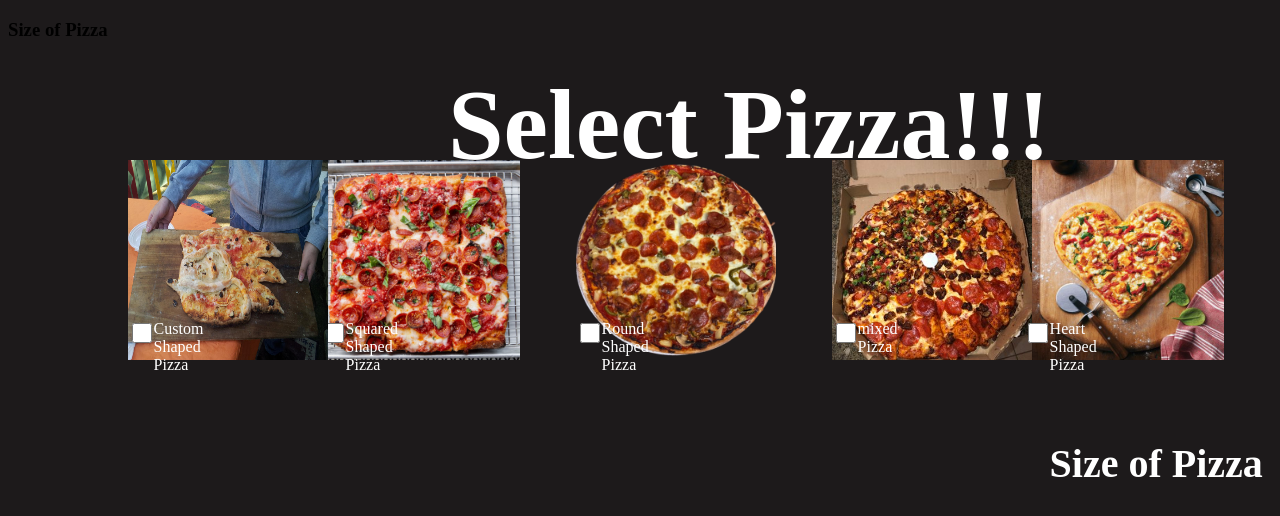
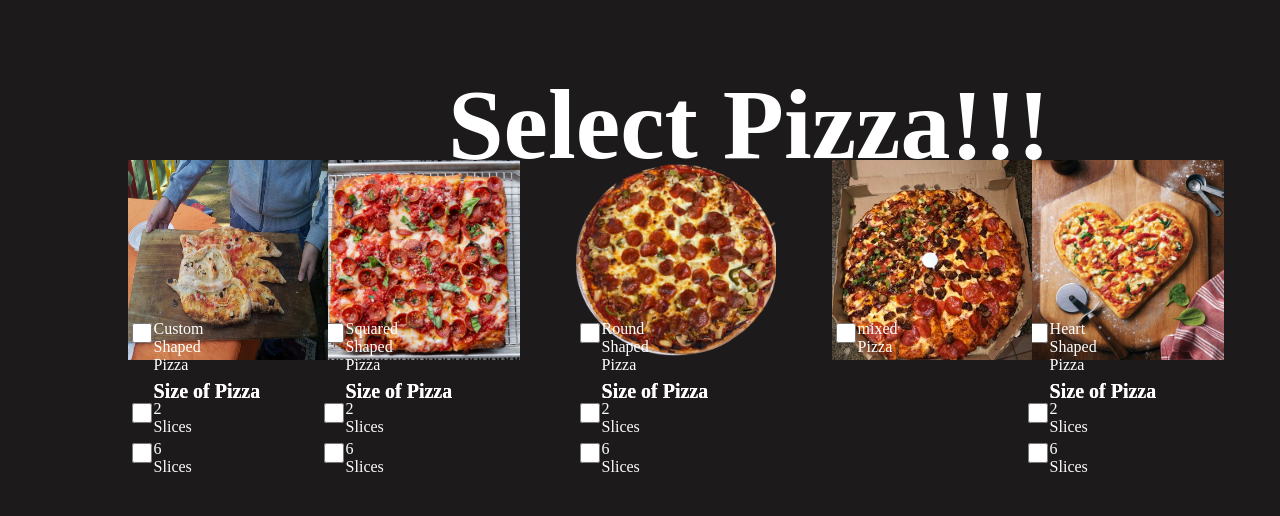
Before and after one commit to lochleaf/comp1002_lessons, a PHP site: page /order-window.html in a window 1280 px wide. Shown: the top 516 px of the page. Run offline with PHP 8.4, Linux system fonts and the light colour scheme.

Commit message:
made checkbox/text/organized it
i think i put too much in my styles.css file

```diff
--- a/assignment-1/css/styles.css
+++ b/assignment-1/css/styles.css
@@ -252,29 +252,157 @@ a{
 }
 .tilepizzasize1{
     color: white;
-    font-size: 40px;
+    font-size: 20px;
     position: absolute;
-    top: 50%;
+    top: 45%;
     left: 82%
 }
 .tilepizzasize2{
     color: white;
-    font-size: 40px;
+    font-size: 20px;
     position: absolute;
-    top: 50%;
-    left: 67%
+    top: 45%;
+    left: 47%
 }
 .tilepizzasize3{
     color: white;
-    font-size: 40px;
+    font-size: 20px;
     position: absolute;
-    top: 50%;
+    top: 45%;
     left: 27%
 }
 .tilepizzasize4{
     color: white;
-    font-size: 40px;
+    font-size: 20px;
     position: absolute;
-    top: 50%;
+    top: 45%;
     left: 12%
 }
+.checkbox1-1{
+  position: absolute;
+    top: 50%;
+    left: 80%;
+    width: 20px;
+    height: 20px;
+    color: white;
+}
+.checkbox2-1{
+  position: absolute;
+    top: 50%;
+    left: 45%;
+    width: 20px;
+    height: 20px;
+    color: white;
+}
+.checkbox3-1{
+  position: absolute;
+    top: 50%;
+    left: 25%;
+    width: 20px;
+    height: 20px;
+    color: white;
+}
+.checkbox4-1{
+  position: absolute;
+    top: 50%;
+    left: 10%;
+    width: 20px;
+    height: 20px;
+    color: white;
+}
+.textcheckbox1-1{
+  position: absolute;
+    top: 50%;
+    left: 82%;
+    width: 20px;
+    height: 20px;
+    color: white;
+}
+.textcheckbox2-1{
+  position: absolute;
+    top: 50%;
+    left: 47%;
+    width: 20px;
+    height: 20px;
+    color: white;
+}
+.textcheckbox3-1{
+  position: absolute;
+    top: 50%;
+    left: 27%;
+    width: 20px;
+    height: 20px;
+    color: white;
+}
+.textcheckbox4-1{
+  position: absolute;
+    top: 50%;
+    left: 12%;
+    width: 20px;
+    height: 20px;
+    color: white;
+}
+.checkbox1-2{
+  position: absolute;
+    top: 55%;
+    left: 80%;
+    width: 20px;
+    height: 20px;
+    color: white;
+}
+.checkbox2-2{
+  position: absolute;
+    top: 55%;
+    left: 45%;
+    width: 20px;
+    height: 20px;
+    color: white;
+}
+.checkbox3-2{
+  position: absolute;
+    top: 55%;
+    left: 25%;
+    width: 20px;
+    height: 20px;
+    color: white;
+}
+.checkbox4-2{
+  position: absolute;
+    top: 55%;
+    left: 10%;
+    width: 20px;
+    height: 20px;
+    color: white;
+}
+.textcheckbox1-2{
+  position: absolute;
+    top: 55%;
+    left: 82%;
+    width: 20px;
+    height: 20px;
+    color: white;
+}
+.textcheckbox2-2{
+  position: absolute;
+    top: 55%;
+    left: 47%;
+    width: 20px;
+    height: 20px;
+    color: white;
+}
+.textcheckbox3-2{
+  position: absolute;
+    top: 55%;
+    left: 27%;
+    width: 20px;
+    height: 20px;
+    color: white;
+}
+.textcheckbox4-2{
+  position: absolute;
+    top: 55%;
+    left: 12%;
+    width: 20px;
+    height: 20px;
+    color: white;
+}
--- a/assignment-1/order-window.html
+++ b/assignment-1/order-window.html
@@ -17,8 +17,12 @@
 
 		<!-- 1.1 -->
 		<h3 class="tilepizzasize1">Size of Pizza</h3>
-		<input type="checkbox" id="myCheckbox" name="option1" value="yes" class="checkbox1">
-		<label for="myCheckbox1" class="textcheckbox1"></label>
+		<input type="checkbox" id="myCheckbox" name="option1" value="yes" class="checkbox1-1">
+		<label for="myCheckbox1" class="textcheckbox1-1">2 Slices</label>
+		<!-- 1.2 -->
+		<h3 class="tilepizzasize1">Size of Pizza</h3>
+		<input type="checkbox" id="myCheckbox" name="option1" value="yes" class="checkbox1-2">
+		<label for="myCheckbox1" class="textcheckbox1-2">6 Slices</label>
 
 		<!-- 2 -->
         <img id="image_canv" src="images/round-pizza-mix.jpg" class="potion2">
@@ -30,18 +34,40 @@
 		<input type="checkbox" id="myCheckbox" name="option1" value="yes" class="checkbox3">
 		<label for="myCheckbox3" class="textcheckbox3">Round Shaped Pizza</label>
 
-		<!-- 2.1 -->
-		<h3>Size of Pizza</h3>
-		<input type="checkbox" id="myCheckbox" name="option1" value="yes" class="checkbox1">
-		<label for="myCheckbox1" class="textcheckbox1"></label>
+		<!-- 3.1 -->
+		<h3 class="tilepizzasize2">Size of Pizza</h3>
+		<input type="checkbox" id="myCheckbox" name="option1" value="yes" class="checkbox2-1">
+		<label for="myCheckbox1" class="textcheckbox2-1">2 Slices</label>
+		<!-- 3.2 -->
+		<h3 class="tilepizzasize2">Size of Pizza</h3>
+		<input type="checkbox" id="myCheckbox" name="option1" value="yes" class="checkbox2-2">
+		<label for="myCheckbox1" class="textcheckbox2-2">6 Slices</label>
 
 		<!-- 4 -->
         <img id="image_canv" src="images/squared-pizza.avif" class="potion4">
 		<input type="checkbox" id="myCheckbox" name="option1" value="yes" class="checkbox4">
 		<label for="myCheckbox4" class="textcheckbox4">Squared Shaped Pizza</label>
 
+		<!-- 4.1 -->
+		<h3 class="tilepizzasize3">Size of Pizza</h3>
+		<input type="checkbox" id="myCheckbox" name="option1" value="yes" class="checkbox3-1">
+		<label for="myCheckbox1" class="textcheckbox3-1">2 Slices</label>
+		<!-- 4.2 -->
+		<h3 class="tilepizzasize3">Size of Pizza</h3>
+		<input type="checkbox" id="myCheckbox" name="option1" value="yes" class="checkbox3-2">
+		<label for="myCheckbox1" class="textcheckbox3-2">6 Slices</label>
+
 		<!-- 5 -->
         <img id="image_canv" src="images/custom-pizza.jpg" class="potion5">
 		<input type="checkbox" id="myCheckbox" name="option1" value="yes" class="checkbox5">
 		<label for="myCheckbox5" class="textcheckbox5">Custom Shaped Pizza</label>
+
+		<!-- 5.1 -->
+		<h3 class="tilepizzasize4">Size of Pizza</h3>
+		<input type="checkbox" id="myCheckbox" name="option1" value="yes" class="checkbox4-1">
+		<label for="myCheckbox1" class="textcheckbox4-1">2 Slices</label>
+		<!-- 5.2 -->
+		<h3 class="tilepizzasize4">Size of Pizza</h3>
+		<input type="checkbox" id="myCheckbox" name="option1" value="yes" class="checkbox4-2">
+		<label for="myCheckbox1" class="textcheckbox4-2">6 Slices</label>
     </body>
```
